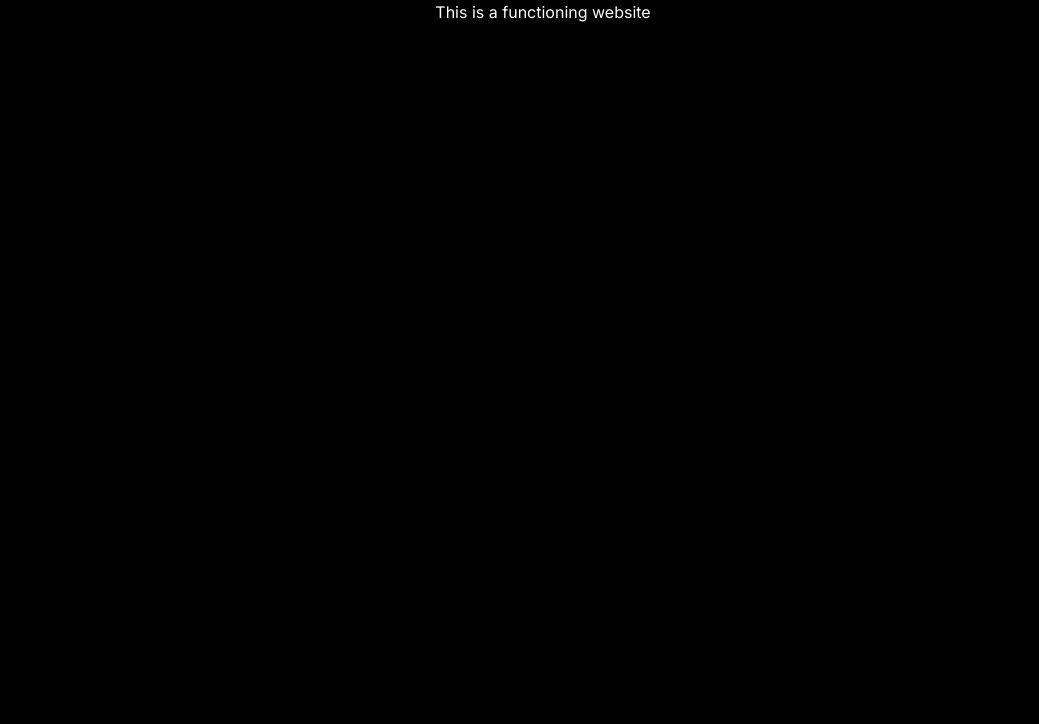
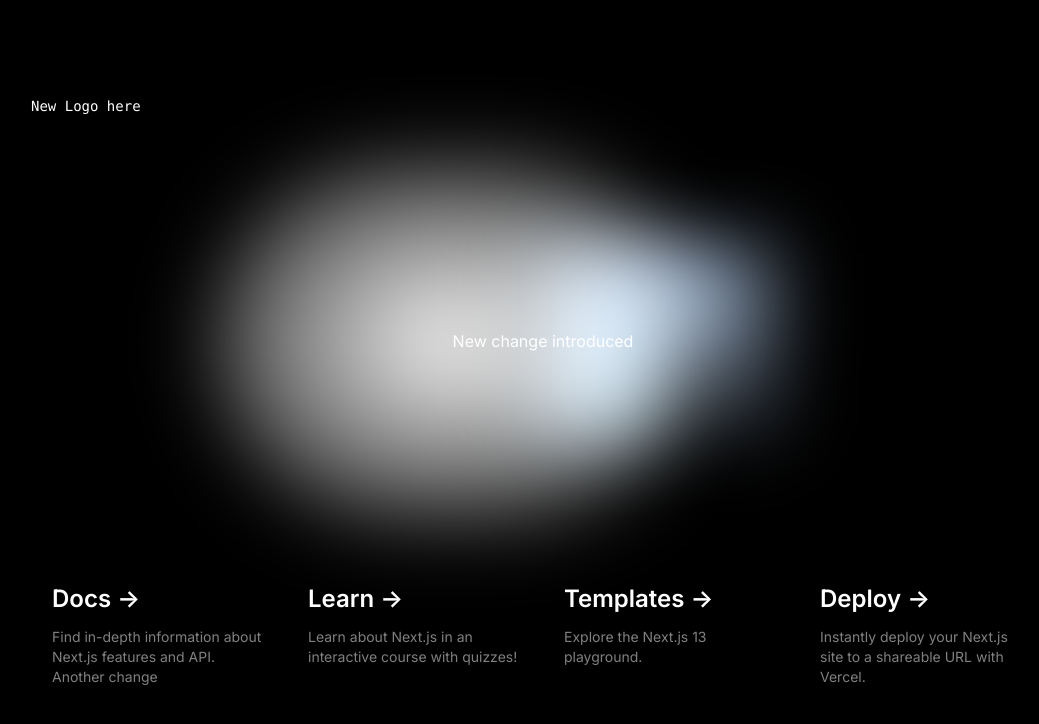
Before and after one commit to waleCloud/ui-visual-regression-test-demo, a Next.js app: page / in a window 1280 px wide. Shown: the top 724 px of the page, without its empty margins (97-1136 px from the left). Built offline with nearby package versions, Linux system fonts and the light colour scheme.

Commit message:
update ui

```diff
--- a/app/page.tsx
+++ b/app/page.tsx
@@ -1,7 +1,85 @@
+import Image from 'next/image'
+
 export default function Home() {
   return (
-    <>
-      <h1 style={{textAlign: 'center'}}>This is a functioning website</h1>
-    </>
+    <main className="flex min-h-screen flex-col items-center justify-between p-24">
+      <div className="z-10 max-w-5xl w-full items-center justify-between font-mono text-sm lg:flex">
+       New Logo here
+      </div>
+
+      <div className="relative flex place-items-center before:absolute before:h-[300px] before:w-[480px] before:-translate-x-1/2 before:rounded-full before:bg-gradient-radial before:from-white before:to-transparent before:blur-2xl before:content-[''] after:absolute after:-z-20 after:h-[180px] after:w-[240px] after:translate-x-1/3 after:bg-gradient-conic after:from-sky-200 after:via-blue-200 after:blur-2xl after:content-[''] before:dark:bg-gradient-to-br before:dark:from-transparent before:dark:to-blue-700 before:dark:opacity-10 after:dark:from-sky-900 after:dark:via-[#0141ff] after:dark:opacity-40 before:lg:h-[360px] z-[-1]">
+        <p>New change introduced</p>
+      </div>
+
+      <div className="mb-32 grid text-center lg:max-w-5xl lg:w-full lg:mb-0 lg:grid-cols-4 lg:text-left">
+        <a
+          href="https://nextjs.org/docs?utm_source=create-next-app&utm_medium=appdir-template&utm_campaign=create-next-app"
+          className="group rounded-lg border border-transparent px-5 py-4 transition-colors hover:border-gray-300 hover:bg-gray-100 hover:dark:border-neutral-700 hover:dark:bg-neutral-800/30"
+          target="_blank"
+          rel="noopener noreferrer"
+        >
+          <h2 className={`mb-3 text-2xl font-semibold`}>
+            Docs{' '}
+            <span className="inline-block transition-transform group-hover:translate-x-1 motion-reduce:transform-none">
+              -&gt;
+            </span>
+          </h2>
+          <p className={`m-0 max-w-[30ch] text-sm opacity-50`}>
+            Find in-depth information about Next.js features and API. Another change
+          </p>
+        </a>
+
+        <a
+          href="https://nextjs.org/learn?utm_source=create-next-app&utm_medium=appdir-template-tw&utm_campaign=create-next-app"
+          className="group rounded-lg border border-transparent px-5 py-4 transition-colors hover:border-gray-300 hover:bg-gray-100 hover:dark:border-neutral-700 hover:dark:bg-neutral-800/30"
+          target="_blank"
+          rel="noopener noreferrer"
+        >
+          <h2 className={`mb-3 text-2xl font-semibold`}>
+            Learn{' '}
+            <span className="inline-block transition-transform group-hover:translate-x-1 motion-reduce:transform-none">
+              -&gt;
+            </span>
+          </h2>
+          <p className={`m-0 max-w-[30ch] text-sm opacity-50`}>
+            Learn about Next.js in an interactive course with&nbsp;quizzes!
+          </p>
+        </a>
+
+        <a
+          href="https://vercel.com/templates?framework=next.js&utm_source=create-next-app&utm_medium=appdir-template&utm_campaign=create-next-app"
+          className="group rounded-lg border border-transparent px-5 py-4 transition-colors hover:border-gray-300 hover:bg-gray-100 hover:dark:border-neutral-700 hover:dark:bg-neutral-800/30"
+          target="_blank"
+          rel="noopener noreferrer"
+        >
+          <h2 className={`mb-3 text-2xl font-semibold`}>
+            Templates{' '}
+            <span className="inline-block transition-transform group-hover:translate-x-1 motion-reduce:transform-none">
+              -&gt;
+            </span>
+          </h2>
+          <p className={`m-0 max-w-[30ch] text-sm opacity-50`}>
+            Explore the Next.js 13 playground.
+          </p>
+        </a>
+
+        <a
+          href="https://vercel.com/new?utm_source=create-next-app&utm_medium=appdir-template&utm_campaign=create-next-app"
+          className="group rounded-lg border border-transparent px-5 py-4 transition-colors hover:border-gray-300 hover:bg-gray-100 hover:dark:border-neutral-700 hover:dark:bg-neutral-800/30"
+          target="_blank"
+          rel="noopener noreferrer"
+        >
+          <h2 className={`mb-3 text-2xl font-semibold`}>
+            Deploy{' '}
+            <span className="inline-block transition-transform group-hover:translate-x-1 motion-reduce:transform-none">
+              -&gt;
+            </span>
+          </h2>
+          <p className={`m-0 max-w-[30ch] text-sm opacity-50`}>
+            Instantly deploy your Next.js site to a shareable URL with Vercel.
+          </p>
+        </a>
+      </div>
+    </main>
   )
 }
```
